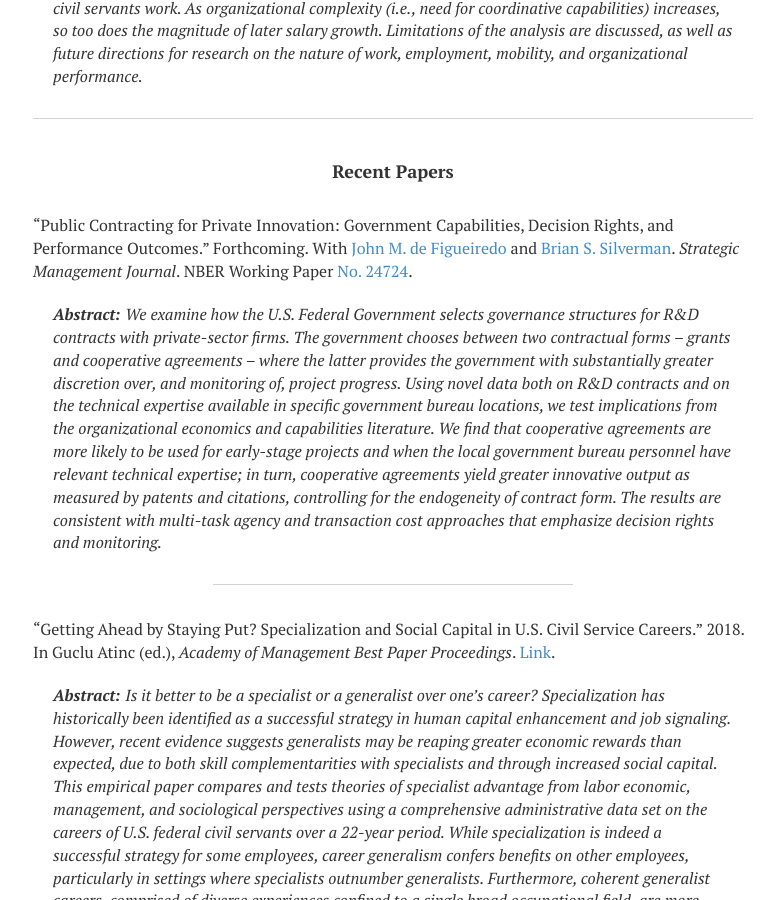
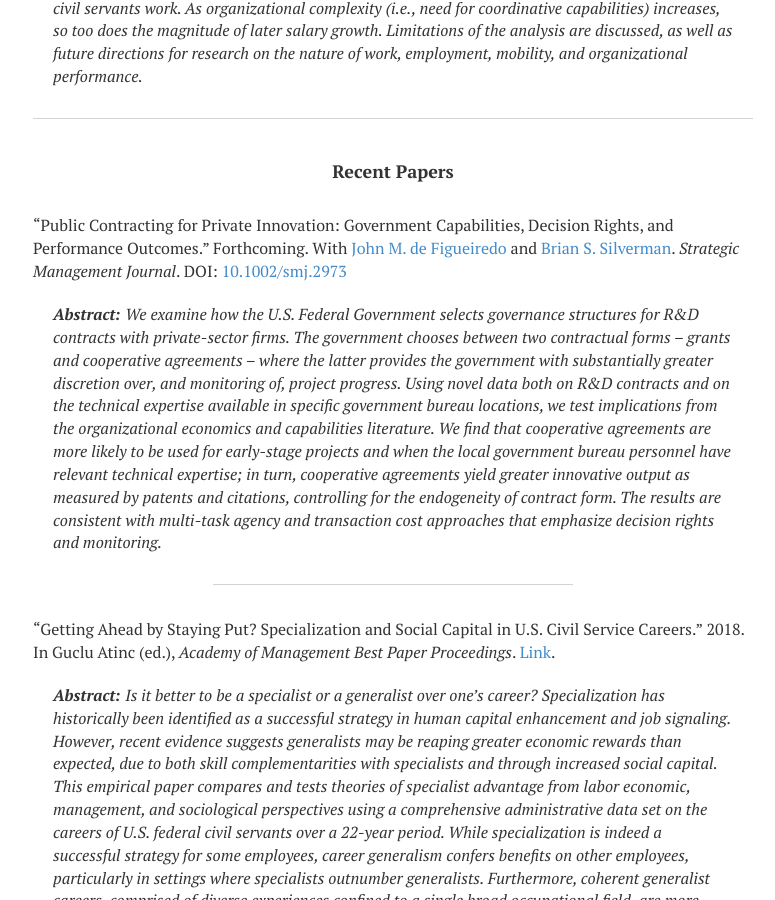
Before and after one commit to joshuarbruce/joshuarbruce.github.io, a Jekyll site: the page built from papers/index.html, in a window 1280 px wide and 900 px high, scrolled down 487 px. Shown: the whole window, without its empty margins (247-1022 px from the left). Built offline with Jekyll 4.4.1, drawn with Linux system fonts in a browser that asks for light colours; nearby versions of some CDN libraries.

Commit message:
Update index.html

```diff
--- a/papers/index.html
+++ b/papers/index.html
@@ -14,7 +14,7 @@
 
 	<center><h4>Recent Papers</h4></center>
 	<br>
-  	<p>&ldquo;Public Contracting for Private Innovation: Government Capabilities, Decision Rights, and Performance Outcomes.&rdquo; Forthcoming. With <a href="https://law.duke.edu/fac/defigueiredo/" target="_blank">John M. de Figueiredo</a> and <a href="http://www.rotman.utoronto.ca/FacultyAndResearch/Faculty/FacultyBios/Silverman" target="_blank">Brian S. Silverman</a>. <i>Strategic Management Journal</i>. NBER Working Paper <a href="https://www.nber.org/papers/w24724" target="_blank">No. 24724</a>.</p>
+  	<p>&ldquo;Public Contracting for Private Innovation: Government Capabilities, Decision Rights, and Performance Outcomes.&rdquo; Forthcoming. With <a href="https://law.duke.edu/fac/defigueiredo/" target="_blank">John M. de Figueiredo</a> and <a href="http://www.rotman.utoronto.ca/FacultyAndResearch/Faculty/FacultyBios/Silverman" target="_blank">Brian S. Silverman</a>. <i>Strategic Management Journal</i>. DOI: <a href="https://doi.org/10.1002/smj.2973" target="_blank">10.1002/smj.2973</a></p>
 
 	<blockquote style="border-left:none"><i><b>Abstract: </b>We examine how the U.S. Federal Government selects governance structures for R&amp;D contracts with private-sector firms. The government chooses between two contractual forms – grants and cooperative agreements – where the latter provides the government with substantially greater discretion over, and monitoring of, project progress. Using novel data both on R&amp;D contracts and on the technical expertise available in specific government bureau locations, we test implications from the organizational economics and capabilities literature. We find that cooperative agreements are more likely to be used for early-stage projects and when the local government bureau personnel have relevant technical expertise; in turn, cooperative agreements yield greater innovative output as measured by patents and citations, controlling for the endogeneity of contract form. The results are consistent with multi-task agency and transaction cost approaches that emphasize decision rights and monitoring.</i></blockquote>
 
```
